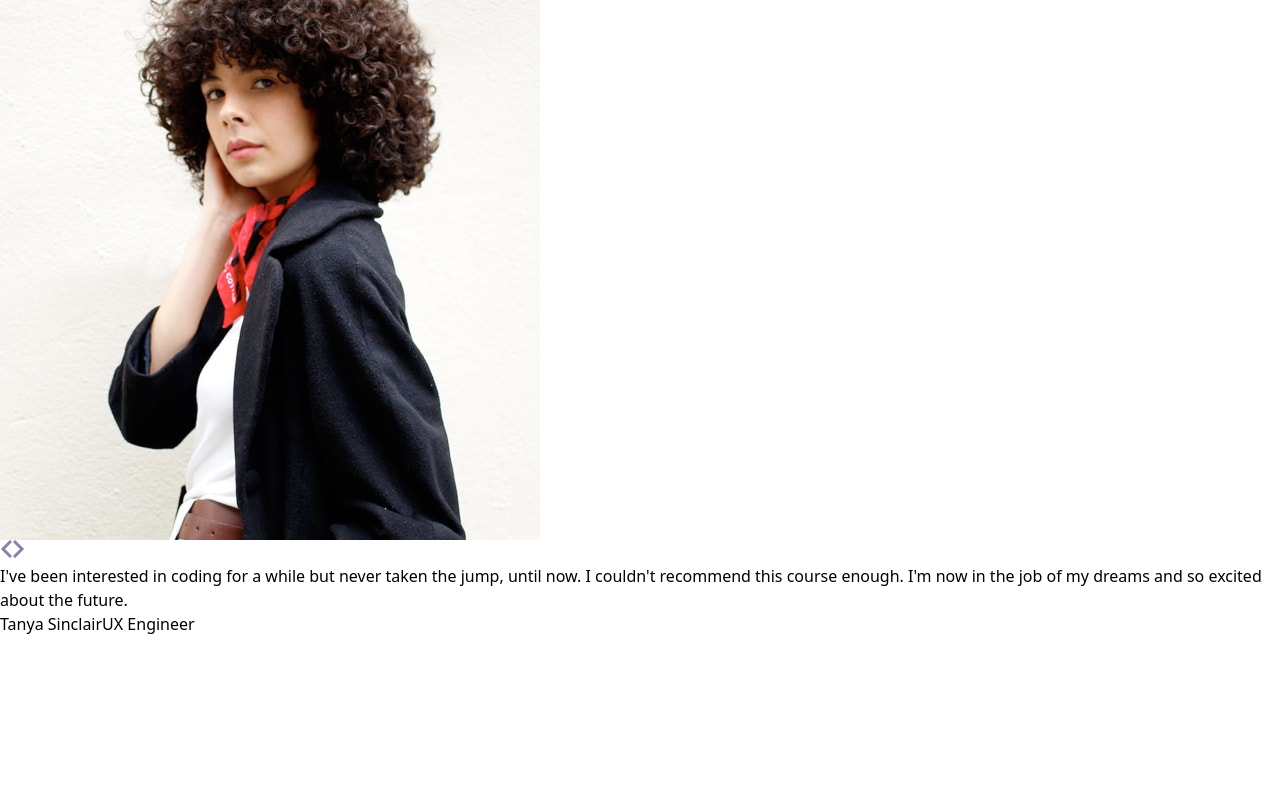
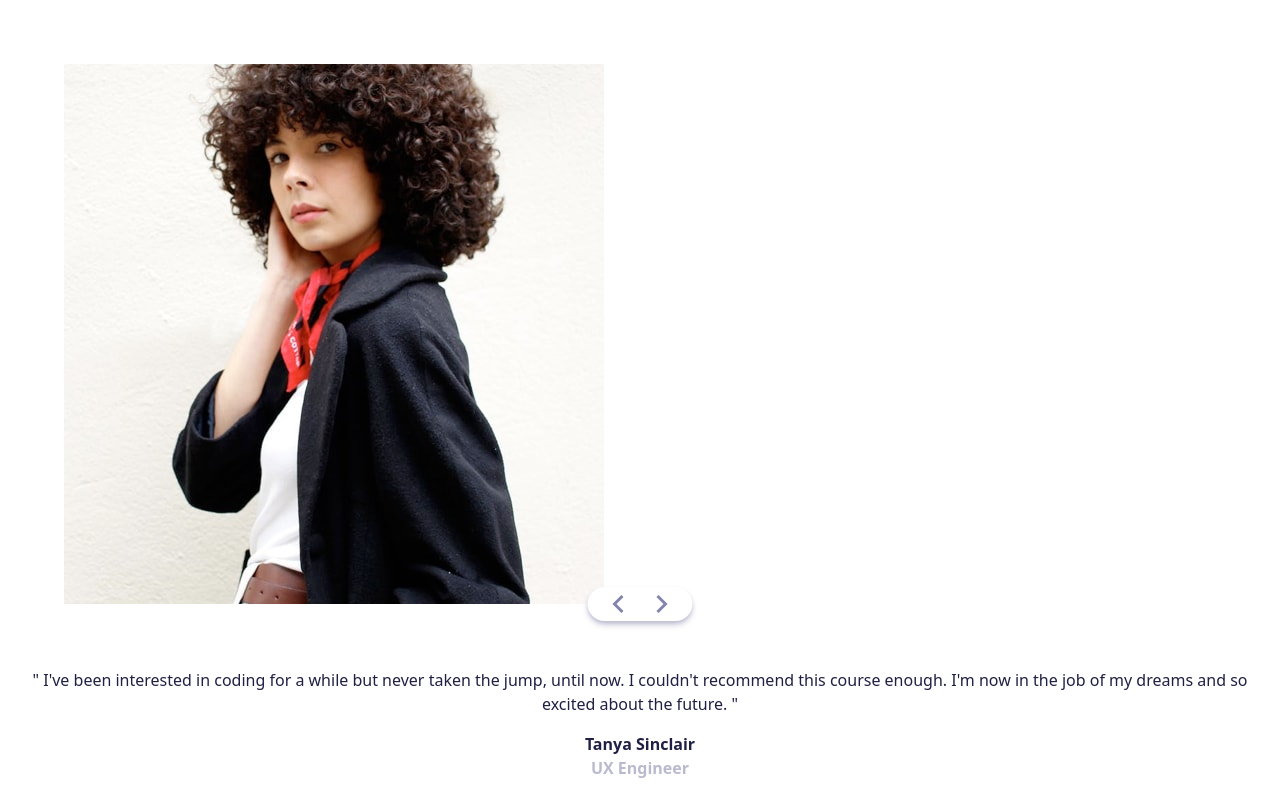
Before and after one commit to emmanueltn007/front-end-mentor-challenges-junior-2, a React (Vite) app in the folder coding-bootcamp-testimonials-slider/: page / in a window 1280 px wide. Built offline with nearby package versions, Linux system fonts and the light colour scheme.

Commit message:
Used data from customerData.js to populate the page. Styled TestimonialsCard.jsx

```diff
--- a/coding-bootcamp-testimonials-slider/src/components/TestimonialsCard.jsx
+++ b/coding-bootcamp-testimonials-slider/src/components/TestimonialsCard.jsx
@@ -1,24 +1,8 @@
 import { useState } from "react";
+import customerData from "../utilities/customerData"
 
 function TestimonialsCard() {
   const [currentTestimony, setCurrentTestimony] = useState(0);
-
-  const customerData = [
-    {
-      name: "Tanya Sinclair",
-      image: "/images/image-tanya.jpg",
-      occupation: "UX Engineer",
-      testimonialMessage:
-        "I've been interested in coding for a while but never taken the jump, until now. I couldn't recommend this course enough. I'm now in the job of my dreams and so excited about the future.",
-    },
-    {
-      name: "John Tarkpor",
-      image: "/images/image-john.jpg",
-      occupation: "Junior Front-end Developer",
-      testimonialMessage:
-        "If you want to lay the best foundation possible I'd recommend taking this course. The depth the instructors go into is incredible. I now feel so confident about starting up as a professional developer.",
-    },
-  ];
 
   const handleNext = () =>
     setCurrentTestimony(
@@ -35,21 +19,34 @@ function TestimonialsCard() {
 
   return (
     <main>
-      <div>
-        <img src={currentCustomer.image} alt="customer image" />
-        <div>
-          <button onClick={handlePrev}>
+      <div className="relative">
+        <img
+          className="p-16"
+          src={currentCustomer.image}
+          alt={currentCustomer.name}
+        />
+        <div className="bg-[hsl(0,0%,100%)] absolute bottom-16 left-1/2 -translate-x-1/2 translate-y-1/2 shadow-md shadow-[hsl(240,18%,77%)] px-6 pb-2 pt-2 rounded-3xl flex gap-8">
+          <button className="cursor-pointer" onClick={handlePrev}>
             <img src="/images/icon-prev.svg" alt="previous icon" />
           </button>
-          <button onClick={handleNext}>
+          <button className="cursor-pointer" onClick={handleNext}>
             <img src="/images/icon-next.svg" alt="next icon" />
           </button>
         </div>
       </div>
-      <div>
-        <p>{currentCustomer.testimonialMessage}</p>
-        <span>{currentCustomer.name}</span>
-        <span>{currentCustomer.occupation}</span>
+      <div className="px-8 text-center flex flex-col gap-4">
+        <p className="text-[hsl(240,38%,20%)]">
+          " {currentCustomer.testimonialMessage} "
+        </p>
+        <div>
+          <span className="text-[hsl(240,38%,20%)] font-bold">
+            {currentCustomer.name}
+          </span>
+          <br />
+          <span className="text-[hsl(240,18%,77%)] font-bold">
+            {currentCustomer.occupation}
+          </span>
+        </div>
       </div>
     </main>
   );
--- a/coding-bootcamp-testimonials-slider/src/utilities/customerData.js
+++ b/coding-bootcamp-testimonials-slider/src/utilities/customerData.js
@@ -1,13 +1,15 @@
-const customerTestimonials = [
+const customerData = [
     {
         name: "Tanya Sinclair",
+        image: "/images/image-tanya.jpg",
         occupation: "UX Engineer",
         testimonialMessage: "I've been interested in coding for a while but never taken the jump, until now. I couldn't recommend this course enough. I'm now in the job of my dreams and so excited about the future."
     },{
         name: "John Tarkpor",
+        image: "/images/image-john.jpg",
         occupation: "Junior Front-end Developer",
         testimonialMessage: "If you want to lay the best foundation possible I'd recommend taking this course. The depth the instructors go into is incredible. I now feel so confident about starting up as a professional developer."
     }
 ];
 
-export default customerTestimonials;
+export default customerData;
```
Also changed, not shown: 1 other file (tests, documents, lock files or other folders).
